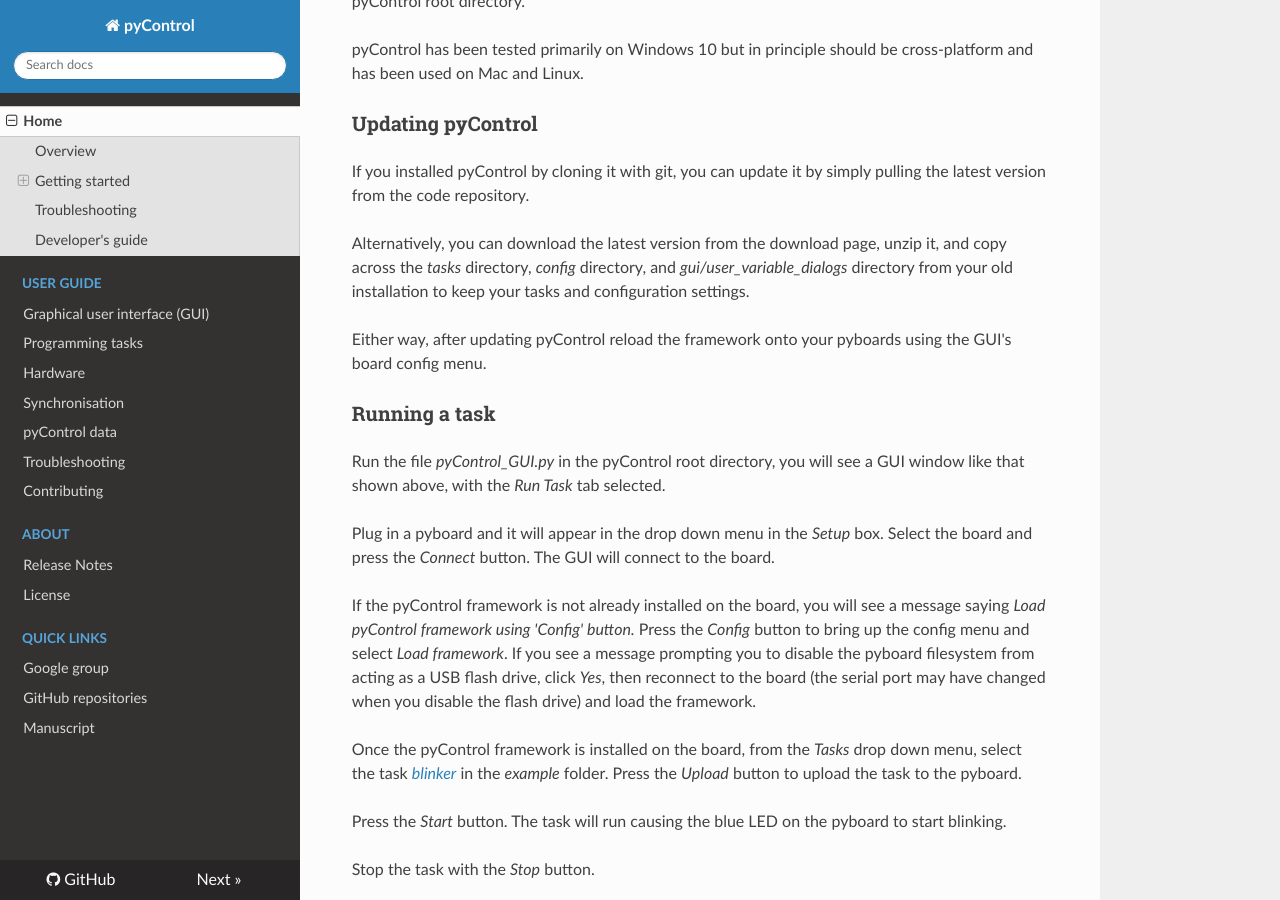
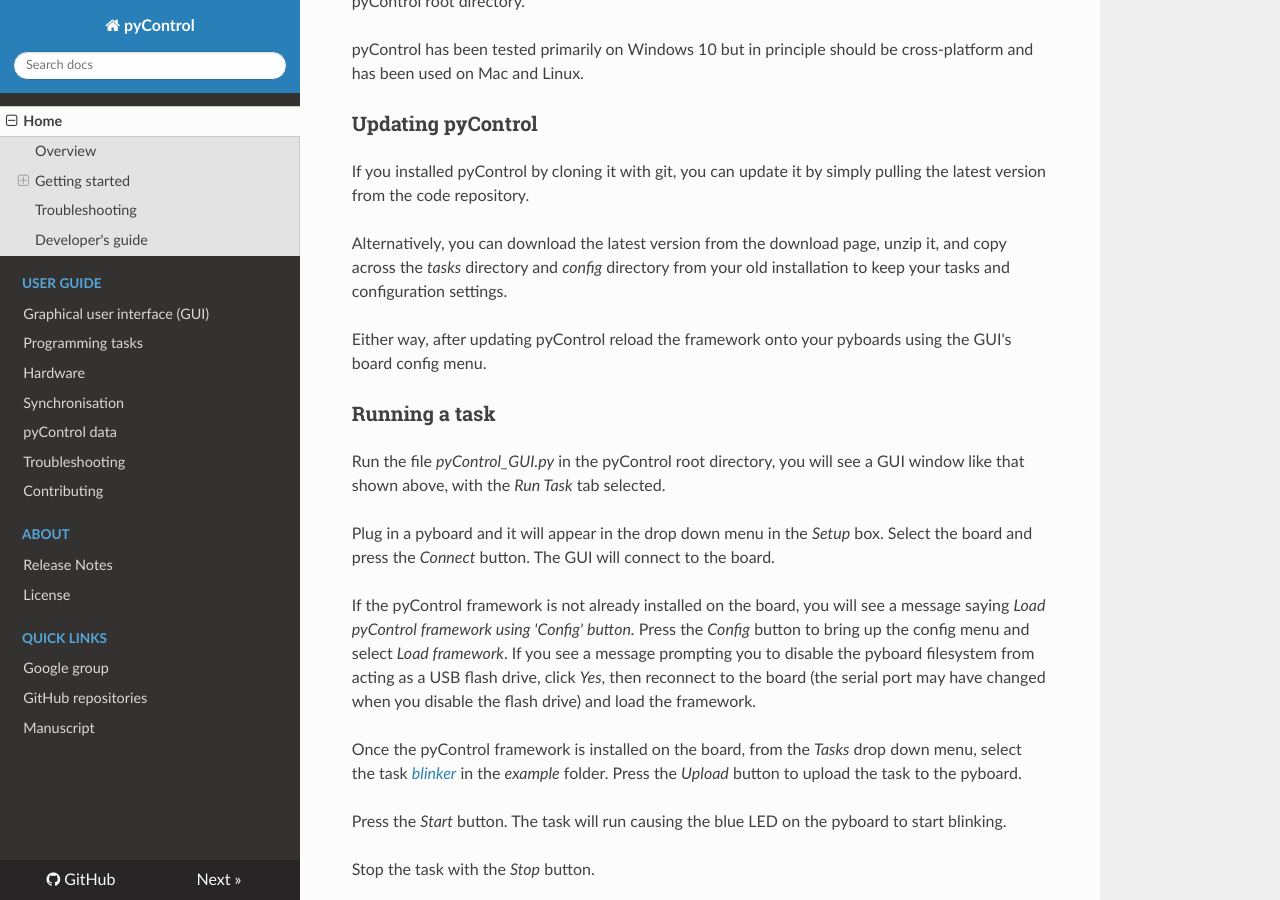
Before and after one commit to pyControl/docs, an MkDocs documentation site: the page built from docs/index.md, in a window 1280 px wide and 900 px high, scrolled down 3416 px. Built offline with MkDocs 1.6.1, drawn with Linux system fonts in a browser that asks for light colours; nearby versions of some CDN libraries.

Commit message:
small changes

```diff
--- a/docs/index.md
+++ b/docs/index.md
@@ -79,7 +79,7 @@
 
 If you installed pyControl by cloning it with git, you can update it by simply pulling the latest version from the code repository.
 
-Alternatively, you can download the latest version from the download page, unzip it, and copy across the *tasks* directory, *config* directory, and *gui/user_variable_dialogs* directory from your old installation to keep your tasks and configuration settings.
+Alternatively, you can download the latest version from the download page, unzip it, and copy across the *tasks* directory and *config* directory from your old installation to keep your tasks and configuration settings.
 
 Either way, after updating pyControl reload the framework onto your pyboards using the GUI's board config menu.
 
```
Also changed, not shown: 1 other file.
